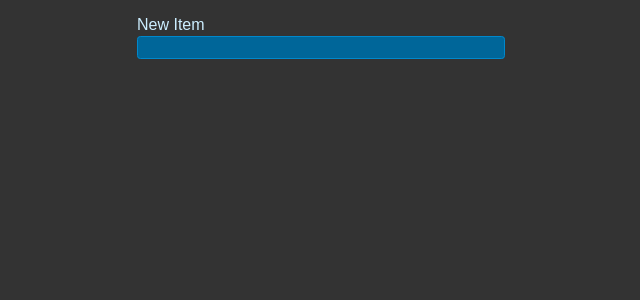
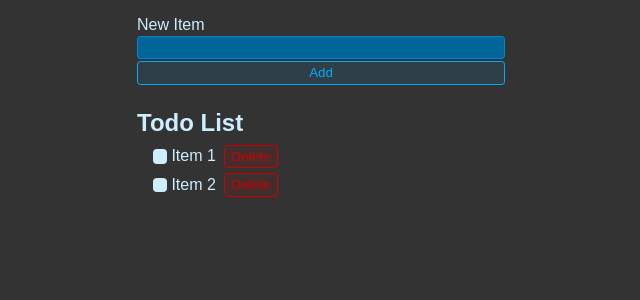
Before and after one commit to Dc0d1ng/React-practice, a React (Vite) app: page / in a window 1280 px wide. Shown: the top 300 px of the page, without its empty margins (319-959 px from the left). Built offline with nearby package versions, Linux system fonts and the light colour scheme.

Commit message:
created basic form structure with todo list

```diff
--- a/src/App.jsx
+++ b/src/App.jsx
@@ -1,12 +1,35 @@
+import { useState } from "react";
 import "./styles.css";
 
 export default function App() {
+  // inside react you can't update state, it is immutable
+  const [newItems, setNewItem] = useState("");
   return (
+    <>
       <form className="new-item-form">
         <div className="form-row">
           <label htmlFor="item">New Item</label>
           <input type="text" id="item"></input>
+          <button className="btn">Add</button>
         </div>
       </form>
+      <h1 className="header">Todo List</h1>
+      <ul className="list">
+        <li>
+          <label>
+            <input type="checkbox" />
+            Item 1
+          </label>
+          <button className="btn btn-danger">Delete</button>
+        </li>
+        <li>
+          <label>
+            <input type="checkbox" />
+            Item 2
+          </label>
+          <button className="btn btn-danger">Delete</button>
+        </li>
+      </ul>
+    </>
   );
 }
```
Lines whose indentation alone changed are shown as unchanged.
